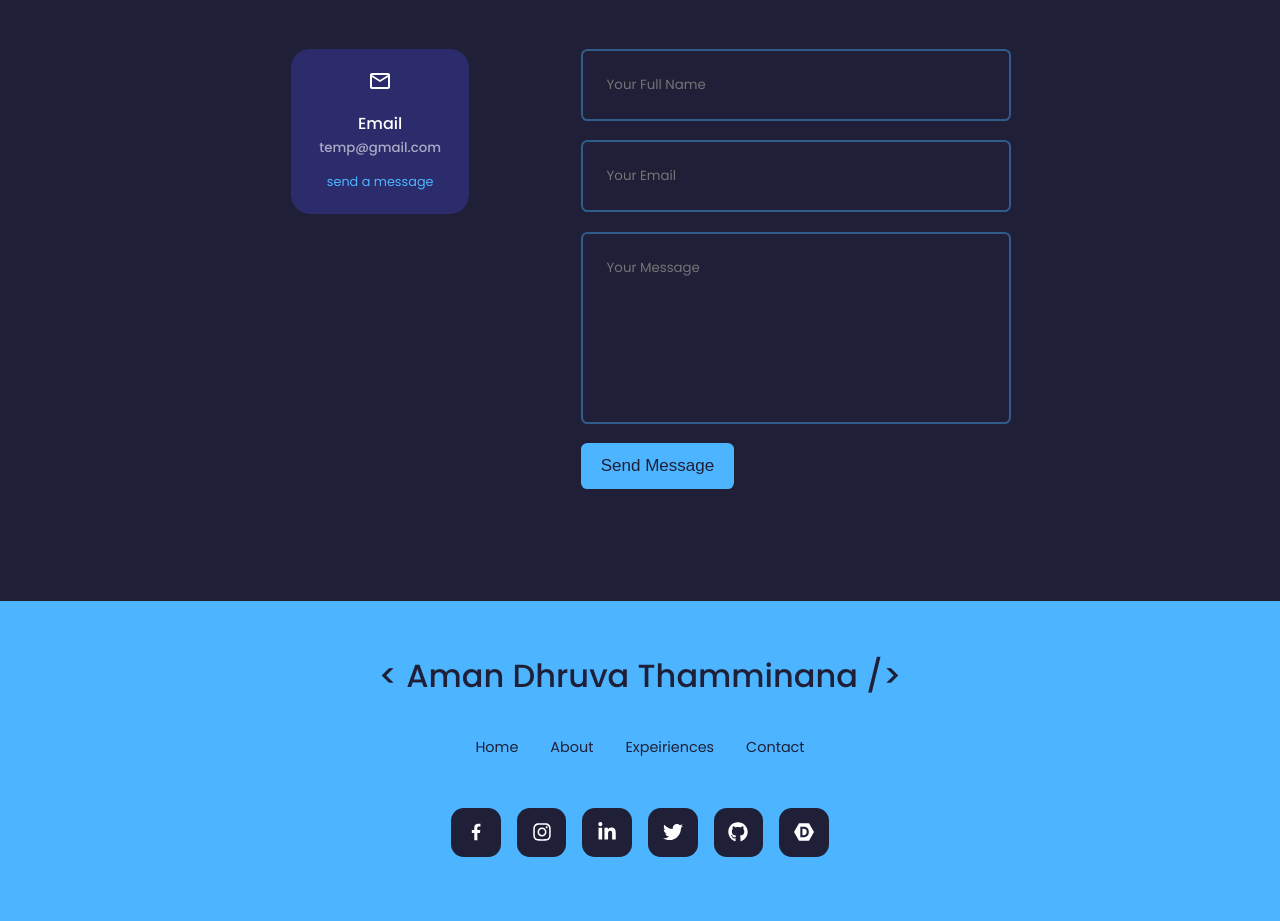
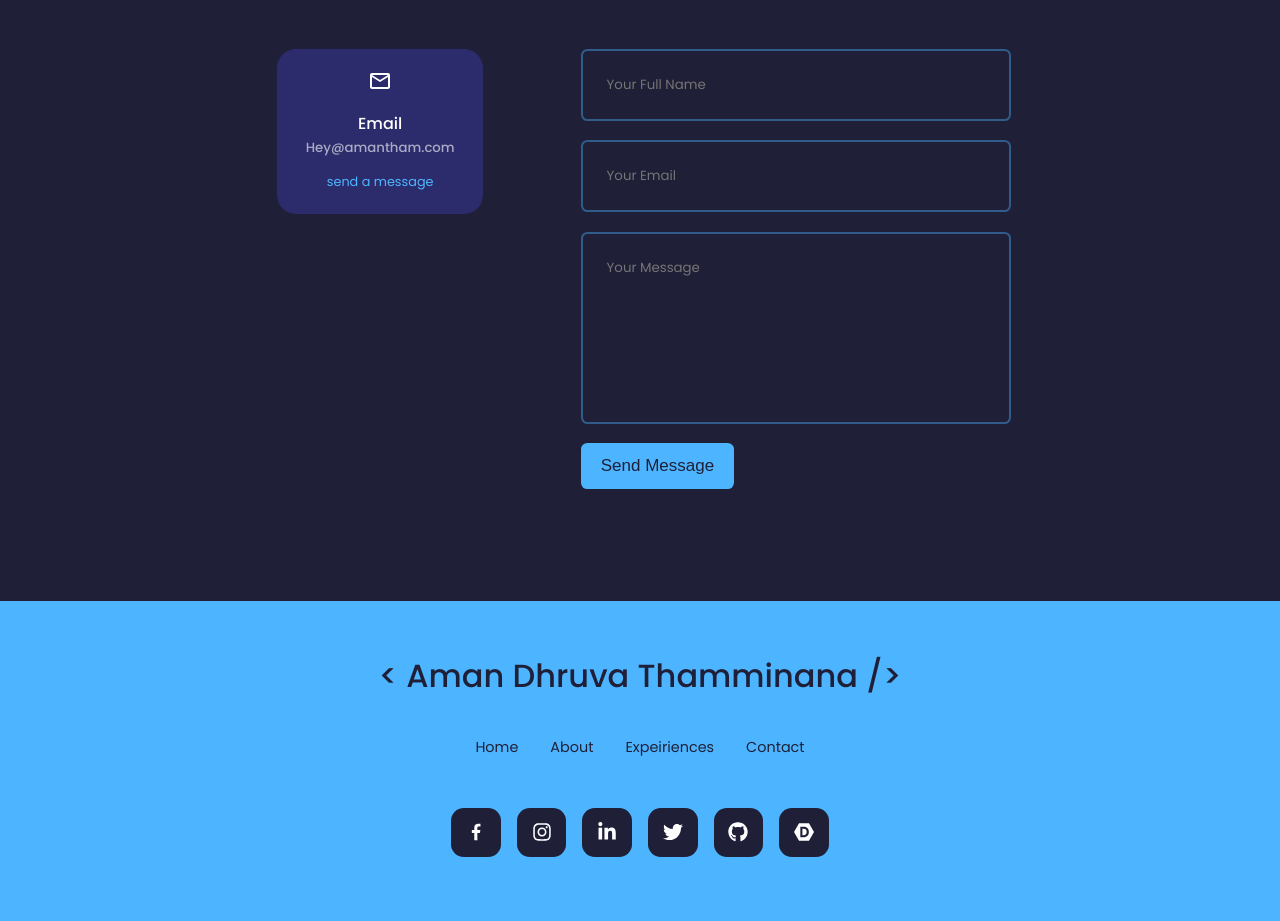
Before and after one commit to amantham20/portfolio-website, a React (Create React App) app: page / in a window 1280 px wide. Shown: the part 3122-4043 px from the top of the page. Built offline with nearby package versions, Linux system fonts and the light colour scheme; no server answers; the database is empty.

Commit message:
new email and rebuild

```diff
--- a/src/components/contact/Contact.jsx
+++ b/src/components/contact/Contact.jsx
@@ -37,8 +37,8 @@ const Contact = () => {
           <atricle className="contact__option">
             <MdOutlineEmail className="contact__icon"/>
             <h4>Email</h4>
-            <h5>temp@gmail.com</h5>
-            <a href="mailto:temp@gmail.com">send a message</a>
+            <h5>Hey@amantham.com</h5>
+            <a href="mailto:hey@amantham.com">send a message</a>
           </atricle>
           {/* <atricle className="contact__option">
             <MdOutlineEmail className="contact__icon"/>
```
Also changed, not shown: 2 other files (tests, documents, lock files or other folders).
